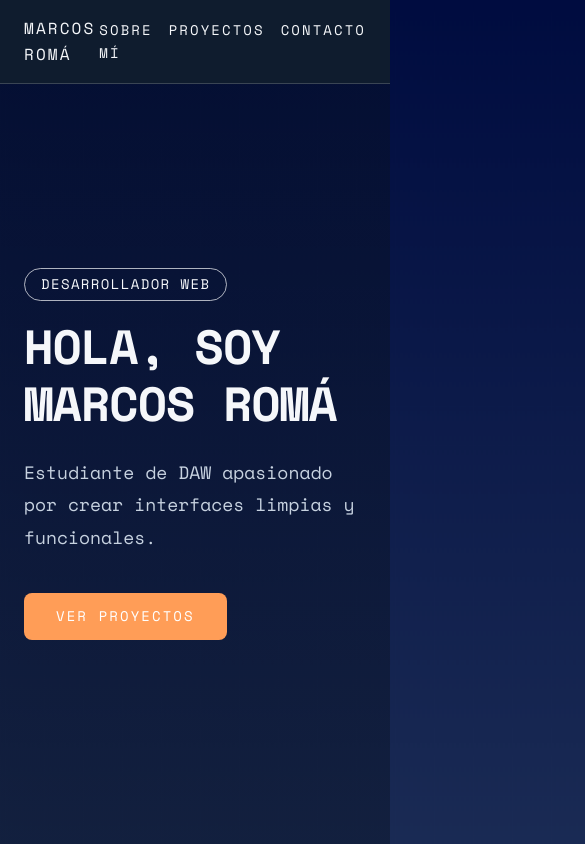
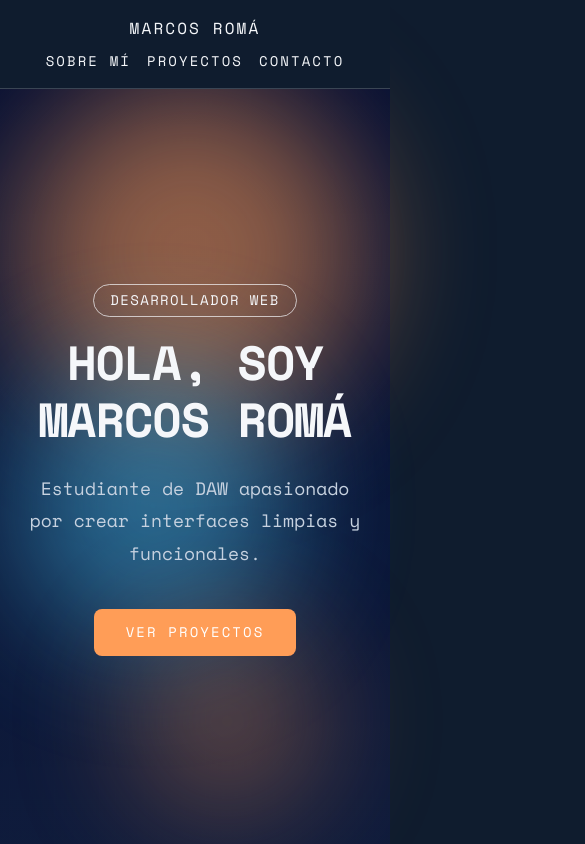
Before and after one commit to MarcosRomaDev/Portfolio, a website: page index.html in a window 390 px wide. Shown: the top 844 px of the page, 585 px wide, since content can reach past the window. Drawn offline with nearby package versions, Linux system fonts and the light colour scheme.

Commit message:
Responsive para movil fixed y hero-shapes movido al body para empezar con animaciones

```diff
--- a/css/style.css
+++ b/css/style.css
@@ -133,6 +133,7 @@ body {
   background-position: top center;
   line-height: 1.6;
   -webkit-font-smoothing: antialiased;
+  overflow-x: hidden;
 }
 
 h1,
@@ -208,7 +209,6 @@ section.bg-subtle {
 
   display: flex;
   align-items: center;
-  overflow: hidden;
 }
 
 #hero .container {
@@ -217,17 +217,19 @@ section.bg-subtle {
 }
 
 .hero-shapes {
-  position: absolute;
+  position: fixed;
   inset: 0;
-  z-index: 0;
+  z-index: -1;
   pointer-events: none;
+  transform: rotate(var(--scroll-rotate, 0deg));
+  transition: transform 0.15s linear;
 }
 
 .glow-orb {
   position: absolute;
   border-radius: var(--radius-full);
   filter: blur(60px);
-  animation: float-orb 9s ease-in-out infinite;
+  opacity: 0;
 }
 
 .glow-orb-1 {
@@ -236,8 +238,12 @@ section.bg-subtle {
   width: 320px;
   height: 320px;
   background-color: var(--color-accent);
-  opacity: 0.55;
-  animation-delay: 0s;
+  --rest-opacity: 0.55;
+  --enter-x: 70vw;
+  --enter-y: 0;
+  animation:
+    orb-enter 1.1s ease-out 0s forwards,
+    float-orb 9s ease-in-out 1.1s infinite;
 }
 
 .glow-orb-2 {
@@ -246,8 +252,12 @@ section.bg-subtle {
   width: 260px;
   height: 260px;
   background-color: #4fd1ff;
-  opacity: 0.45;
-  animation-delay: -3s;
+  --rest-opacity: 0.45;
+  --enter-x: 0;
+  --enter-y: -70vh;
+  animation:
+    orb-enter 1.1s ease-out 0.2s forwards,
+    float-orb 10s ease-in-out 1.3s infinite;
 }
 
 .glow-orb-3 {
@@ -256,8 +266,23 @@ section.bg-subtle {
   width: 180px;
   height: 180px;
   background-color: var(--color-accent);
-  opacity: 0.35;
-  animation-delay: -6s;
+  --rest-opacity: 0.35;
+  --enter-x: 0;
+  --enter-y: 70vh;
+  animation:
+    orb-enter 1.1s ease-out 0.4s forwards,
+    float-orb 11s ease-in-out 1.5s infinite;
+}
+
+@keyframes orb-enter {
+  from {
+    opacity: 0;
+    transform: translate(var(--enter-x, 0), var(--enter-y, 0)) scale(0.6);
+  }
+  to {
+    opacity: var(--rest-opacity, 1);
+    transform: translate(0, 0) scale(1);
+  }
 }
 
 @keyframes float-orb {
@@ -473,21 +498,34 @@ section.bg-subtle {
    RESPONSIVE
    ============================================ */
 @media (max-width: 768px) {
+  #header nav {
+    flex-wrap: wrap;
+    justify-content: center;
+    row-gap: var(--space-2);
+  }
+
+  #header .logo {
+    flex-basis: 100%;
+    text-align: center;
+  }
+
   #header nav ul {
     gap: var(--space-4);
   }
 
-  .hero-shapes {
-    display: none;
+  #hero {
+    padding-top: calc(var(--space-16) + 96px);
+    padding-bottom: var(--space-16);
   }
 
-  #hero {
-    padding-top: calc(var(--space-16) + 64px);
-    padding-bottom: var(--space-16);
+  #hero .container {
+    text-align: center;
   }
 
   .hero-sub {
     max-width: 100%;
+    margin-left: auto;
+    margin-right: auto;
   }
 
   .about-grid {
@@ -500,6 +538,15 @@ section.bg-subtle {
 
   .about-text h2 {
     font-size: var(--text-3xl);
+  }
+
+  .projects-grid {
+    grid-template-columns: 1fr;
+  }
+
+  .project-links,
+  .contact-links {
+    flex-wrap: wrap;
   }
 }
 
--- a/index.html
+++ b/index.html
@@ -16,6 +16,12 @@
     />
   </head>
   <body>
+    <div class="hero-shapes" aria-hidden="true">
+      <div class="glow-orb glow-orb-1"></div>
+      <div class="glow-orb glow-orb-2"></div>
+      <div class="glow-orb glow-orb-3"></div>
+    </div>
+
     <header id="header">
       <nav>
         <a href="#hero" class="logo">Marcos Romá</a>
@@ -29,11 +35,6 @@
 
     <main>
       <section id="hero">
-        <div class="hero-shapes" aria-hidden="true">
-          <div class="glow-orb glow-orb-1"></div>
-          <div class="glow-orb glow-orb-2"></div>
-          <div class="glow-orb glow-orb-3"></div>
-        </div>
         <div class="container">
           <span class="hero-badge">Desarrollador Web</span>
           <h1>Hola, soy<br /><span class="accent">Marcos Romá</span></h1>
```
